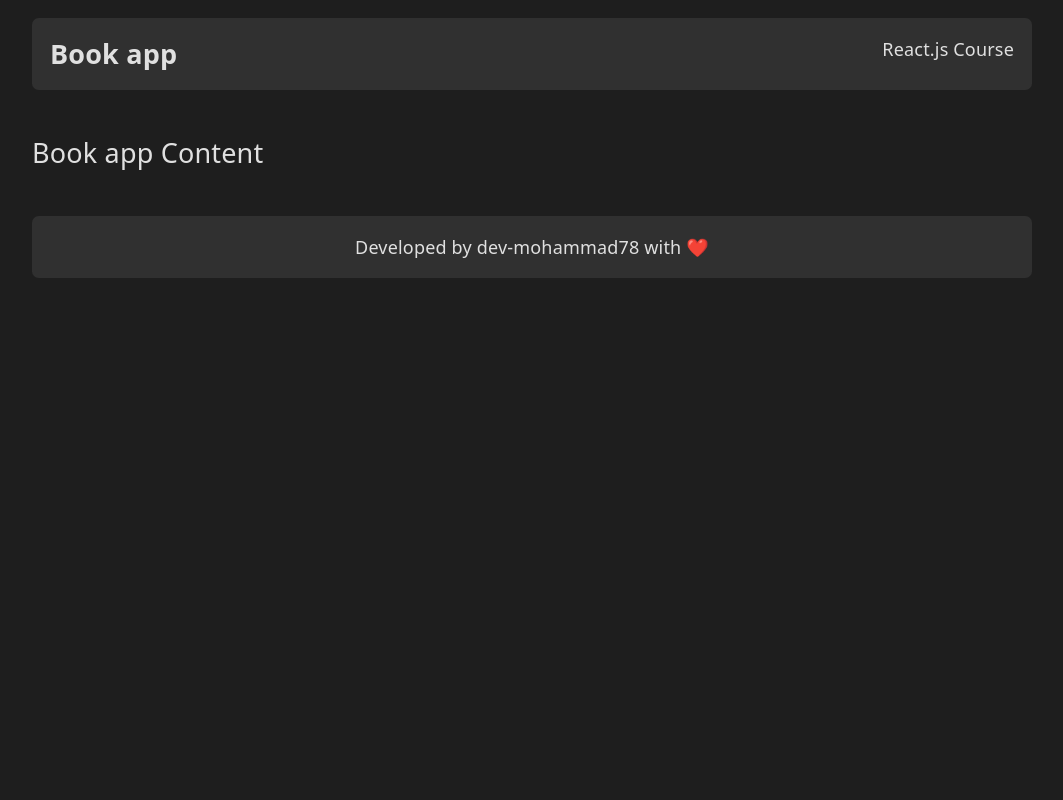
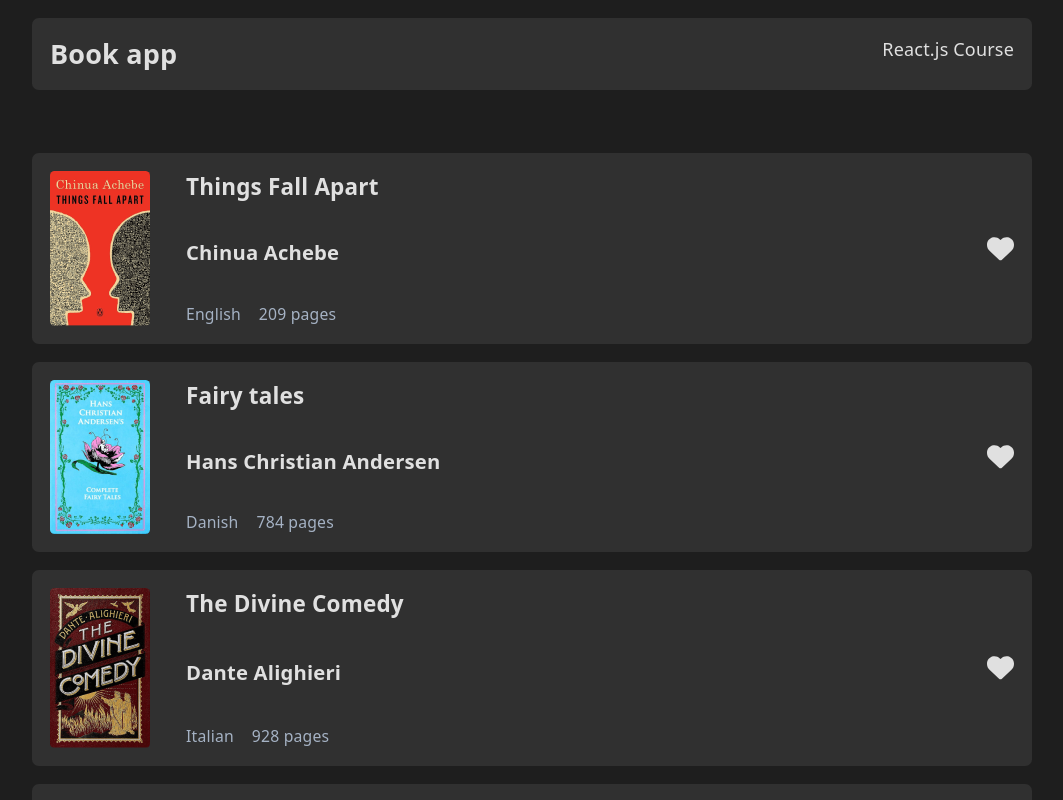
Before and after one commit to dev-mohammad78/book-app, a React (Vite) app: page / in a window 1280 px wide. Shown: the top 800 px of the page, without its empty margins (108-1171 px from the left). Built offline with nearby package versions, Linux system fonts and the light colour scheme.

Commit message:
Books & BookCard added

```diff
--- a/package.json
+++ b/package.json
@@ -13,6 +13,7 @@
     "@tailwindcss/vite": "^4.3.2",
     "react": "^19.2.7",
     "react-dom": "^19.2.7",
+    "react-icons": "^5.7.0",
     "tailwindcss": "^4.3.2"
   },
   "devDependencies": {
--- a/src/App.jsx
+++ b/src/App.jsx
@@ -1,9 +1,10 @@
+import Books from "./components/Books";
 import Layout from "./Layouts/Layout";
 
 function App() {
   return (
     <Layout>
-      <h1 className="text-2xl">Book app Content</h1>
+      <Books />
     </Layout>
   );
 }
--- /dev/null
+++ b/src/components/BookCard.jsx
@@ -0,0 +1,42 @@
+import { useState } from "react";
+import { FaHeart } from "react-icons/fa6";
+
+function BookCard({ book: { id, title, author, image, language, pages } }) {
+  const [isLiked, setIsLiked] = useState(false);
+
+  const likeHandler = () => {
+    setIsLiked((isLiked) => !isLiked);
+  };
+  return (
+    <div className="bg-[var(--bg-secondary)] p-4 mt-4 rounded-md flex">
+      <img src={image} alt={title} className="rounded-sm" />
+      <div className="w-full flex flex-col justify-between gap-5 ml-8">
+        <h3 className="text-xl font-bold text-[var(--text-primary)]">
+          {title}
+        </h3>
+        <p className="text-lg font-semibold text-[var(--text-primary)]">
+          {author}
+        </p>
+        <div className="flex align-center gap-4">
+          <span className="text-sm text-[var(--text-secondary)]">
+            {language}
+          </span>
+          <span className="text-sm text-[var(--text-secondary)]">
+            {pages} pages
+          </span>
+        </div>
+      </div>
+      <button onClick={likeHandler}>
+        <FaHeart
+          className={`text-2xl cursor-pointer transition-all duration-300 ${
+            isLiked
+              ? "text-[var(--danger-primary)] scale-110"
+              : "text-[var(--text-primary)]"
+          }`}
+        />
+      </button>
+    </div>
+  );
+}
+
+export default BookCard;
--- /dev/null
+++ b/src/components/Books.jsx
@@ -0,0 +1,17 @@
+import { books } from "../constant/mockData";
+import BookCard from "./BookCard";
+
+function Books() {
+  return (
+    <div>
+      <div>
+        {books.map((book) => (
+          <BookCard key={book.id} book={book} />
+        ))}
+      </div>
+      <div>favorites</div>
+    </div>
+  );
+}
+
+export default Books;
--- a/src/global.css
+++ b/src/global.css
@@ -7,7 +7,7 @@
 
   /* Text */
   --text-primary: #e0e0e0;
-  --text-secondary: #475569;
+  --text-secondary: #a5b2c4;
 
   /* Border */
   --border-color: #e2e8f0;
```
Also changed, not shown: 1 other file (tests, documents, lock files or other folders).
